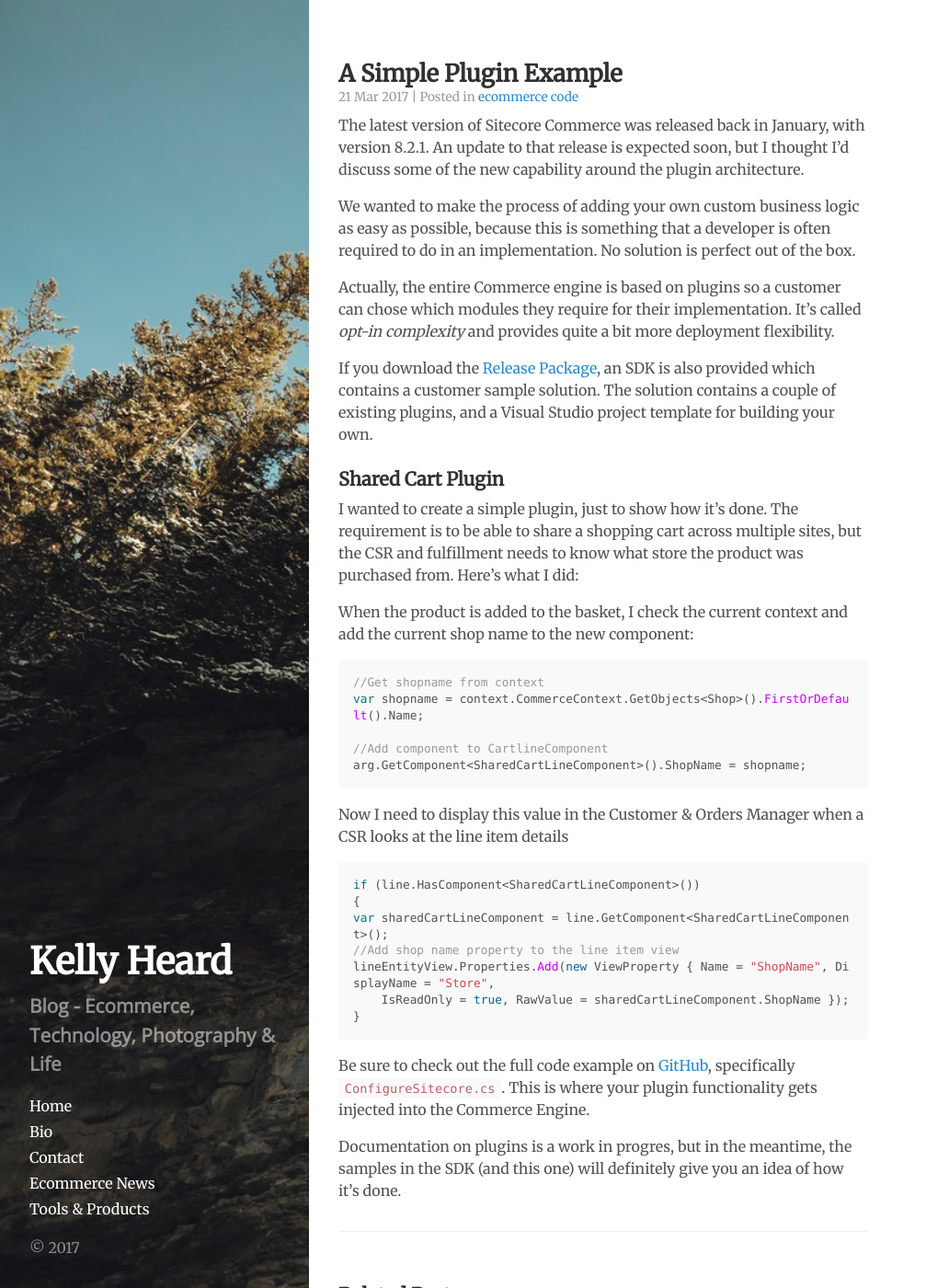
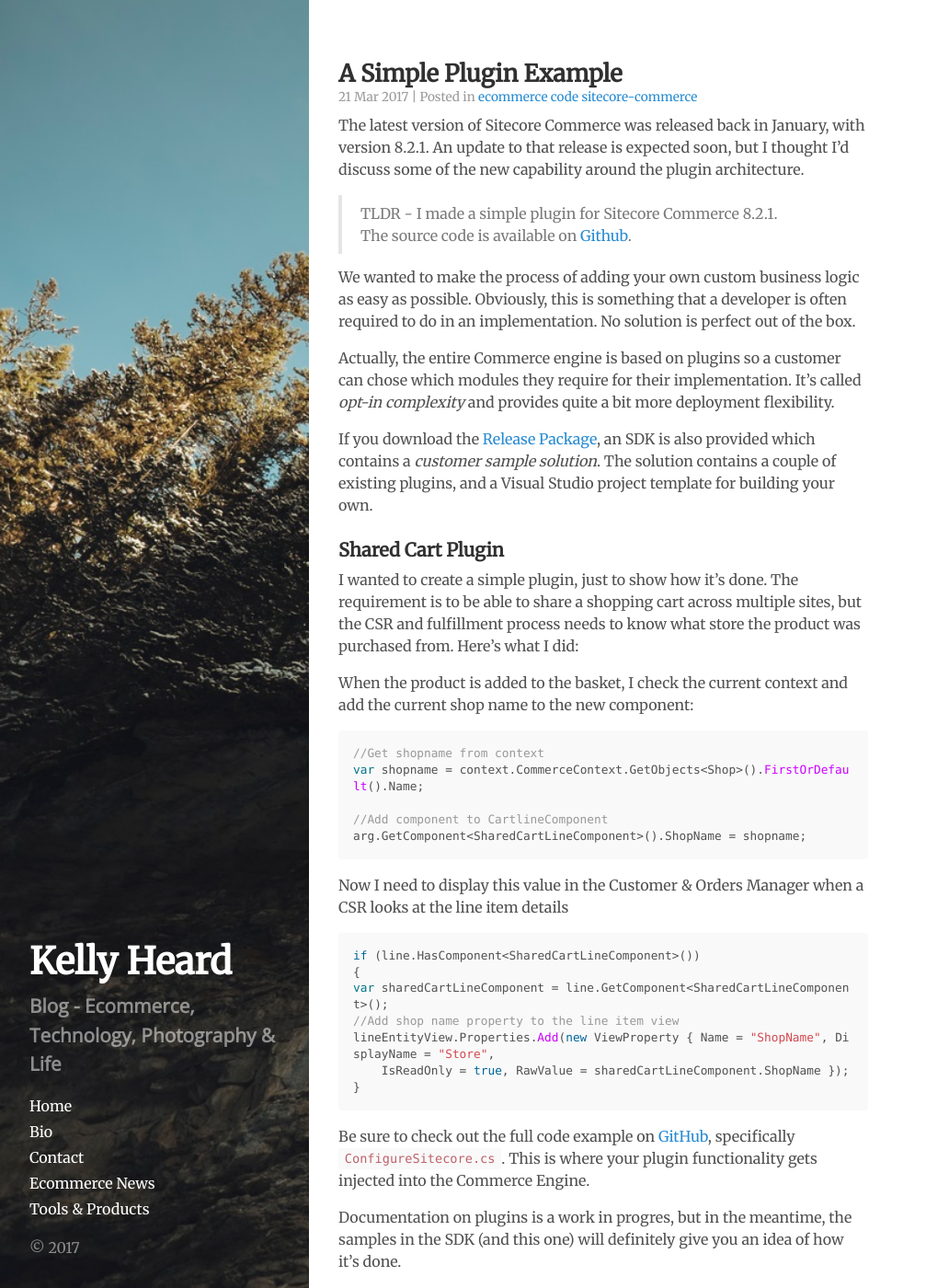
Before and after one commit to heardk/heardk.github.io, a Jekyll site: the page built from _posts/2017-03-21-Sitecore-Commerce-Plugin.md, in a window 1280 px wide and 1400 px high. Shown: the whole window at 92% size, without its empty margins (0-1007 px from the left). Built offline with Jekyll 4.4.1, drawn with Linux system fonts in a browser that asks for light colours; comment, search, counter and statistics services are not loaded; some of the changed text lies outside the part shown.

Commit message:
updated two blog posts

```diff
--- a/_posts/2017-03-21-Sitecore-Commerce-Plugin.md
+++ b/_posts/2017-03-21-Sitecore-Commerce-Plugin.md
@@ -2,21 +2,23 @@
 layout: post
 title: A Simple Plugin Example
 slug: sitecore-commerce-plugin-sample
-categories: [Ecommerce, Code]
+categories: [Ecommerce, Code, Sitecore Commerce]
 description: 'A simple plugin sample for Sitecore Commerce 8.2.1'
 ---
 
 The latest version of Sitecore Commerce was released back in January, with version 8.2.1. An update to that release is expected soon, but I thought I'd discuss some of the new capability around the plugin architecture.
 
-We wanted to make the process of adding your own custom business logic as easy as possible, because this is something that a developer is often required to do in an implementation. No solution is perfect out of the box.
+> TLDR - I made a simple plugin for Sitecore Commerce 8.2.1. The source code is available on [Github](https://github.com/heardk/commerce-plugins/tree/master/Commerce.Plugin.Shared.Cart).
+
+We wanted to make the process of adding your own custom business logic as easy as possible. Obviously, this is something that a developer is often required to do in an implementation. No solution is perfect out of the box.
 
 Actually, the entire Commerce engine is based on plugins so a customer can chose which modules they require for their implementation. It's called _opt-in complexity_ and provides quite a bit more deployment flexibility.
 
-If you download the [Release Package](https://dev.sitecore.net/Downloads/Sitecore_Commerce/821/Sitecore_Commerce_821.aspx), an SDK is also provided which contains a customer sample solution. The solution contains a couple of existing plugins, and a Visual Studio project template for building your own.
+If you download the [Release Package](https://dev.sitecore.net/Downloads/Sitecore_Commerce/821/Sitecore_Commerce_821.aspx), an SDK is also provided which contains a _customer sample solution_. The solution contains a couple of existing plugins, and a Visual Studio project template for building your own.
 
 ### Shared Cart Plugin
 
-I wanted to create a simple plugin, just to show how it's done. The requirement is to be able to share a shopping cart across multiple sites, but the CSR and fulfillment needs to know what store the product was purchased from. Here's what I did:
+I wanted to create a simple plugin, just to show how it's done. The requirement is to be able to share a shopping cart across multiple sites, but the CSR and fulfillment process needs to know what store the product was purchased from. Here's what I did:
 
 When the product is added to the basket, I check the current context and add the current shop name to the new component:
 
@@ -42,3 +44,5 @@
 Be sure to check out the full code example on [GitHub](https://github.com/heardk/commerce-plugins/tree/master/Commerce.Plugin.Shared.Cart), specifically `ConfigureSitecore.cs`. This is where your plugin functionality gets injected into the Commerce Engine.
 
 Documentation on plugins is a work in progres, but in the meantime, the samples in the SDK (and this one) will definitely give you an idea of how it's done.
+
+_Cross posted on my Sitecore Blog, [The Commerce Experience](https://community.sitecore.net/technical_blogs/b/the_commerce_experience)_
```
Also changed, not shown: _posts/2017-03-15-Every-Song-Rocks.md (+4 -4 lines).
